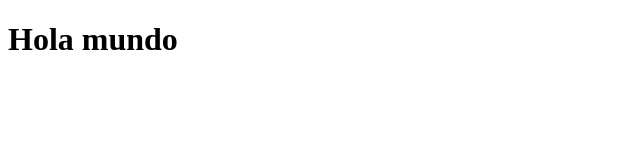
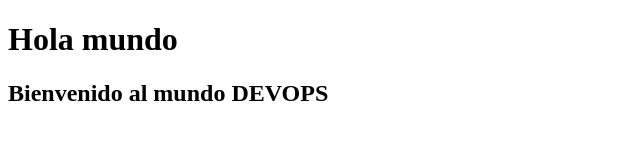
Before and after one commit to Bebo101010/git_lab02, a plain HTML site: page index2.html in a window 1280 px wide. Shown: the whole page, without its empty margins (0-640 px from the left). Drawn offline with Linux system fonts and the light colour scheme.

Commit message:
Se inicializo el repositorio

```diff
--- a/index.html
+++ b/index2.html
@@ -7,5 +7,6 @@
 </head>
 <body>
     <h1>Hola mundo</h1>
+    <h2>Bienvenido al mundo DEVOPS</h2>
 </body>
 </html>
```
